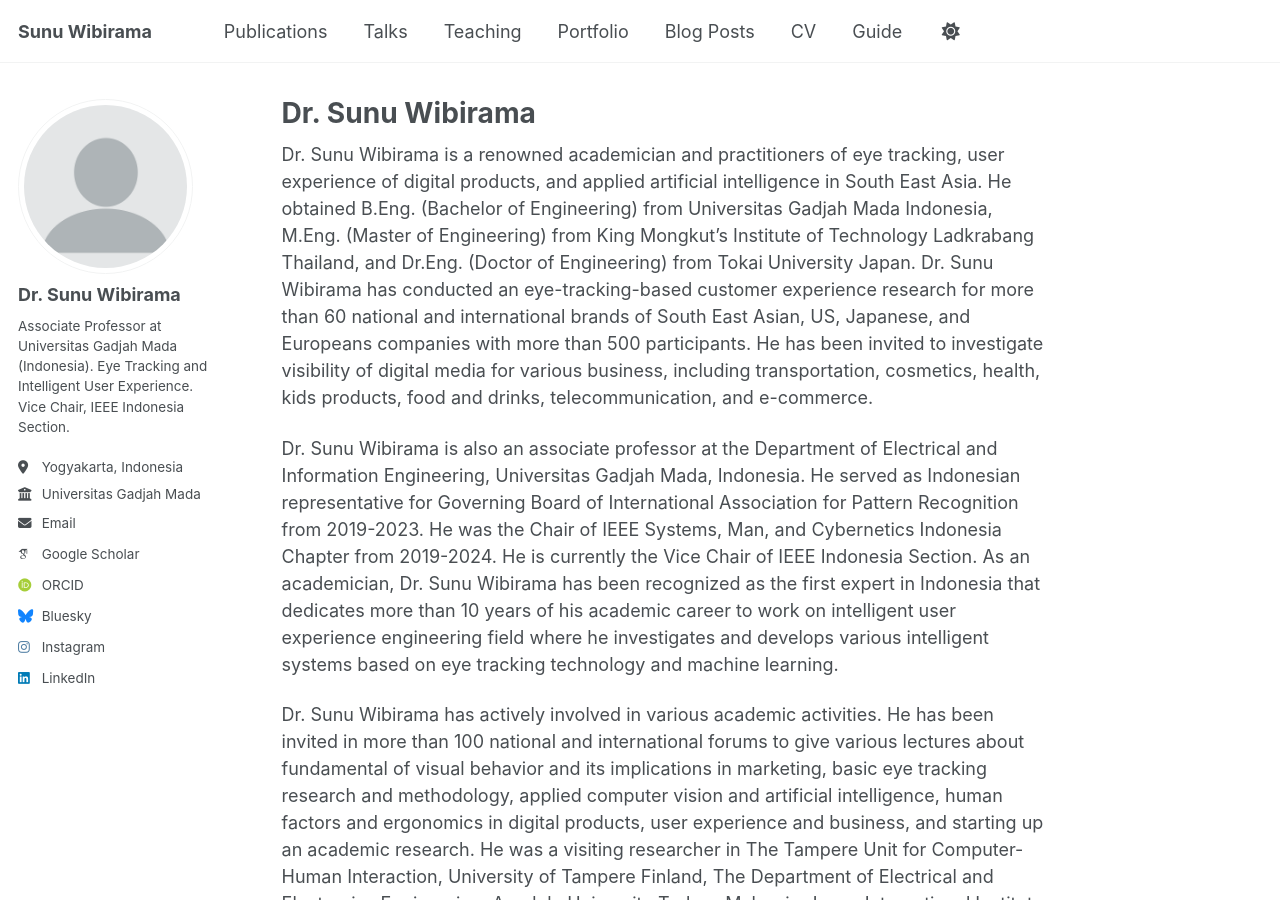
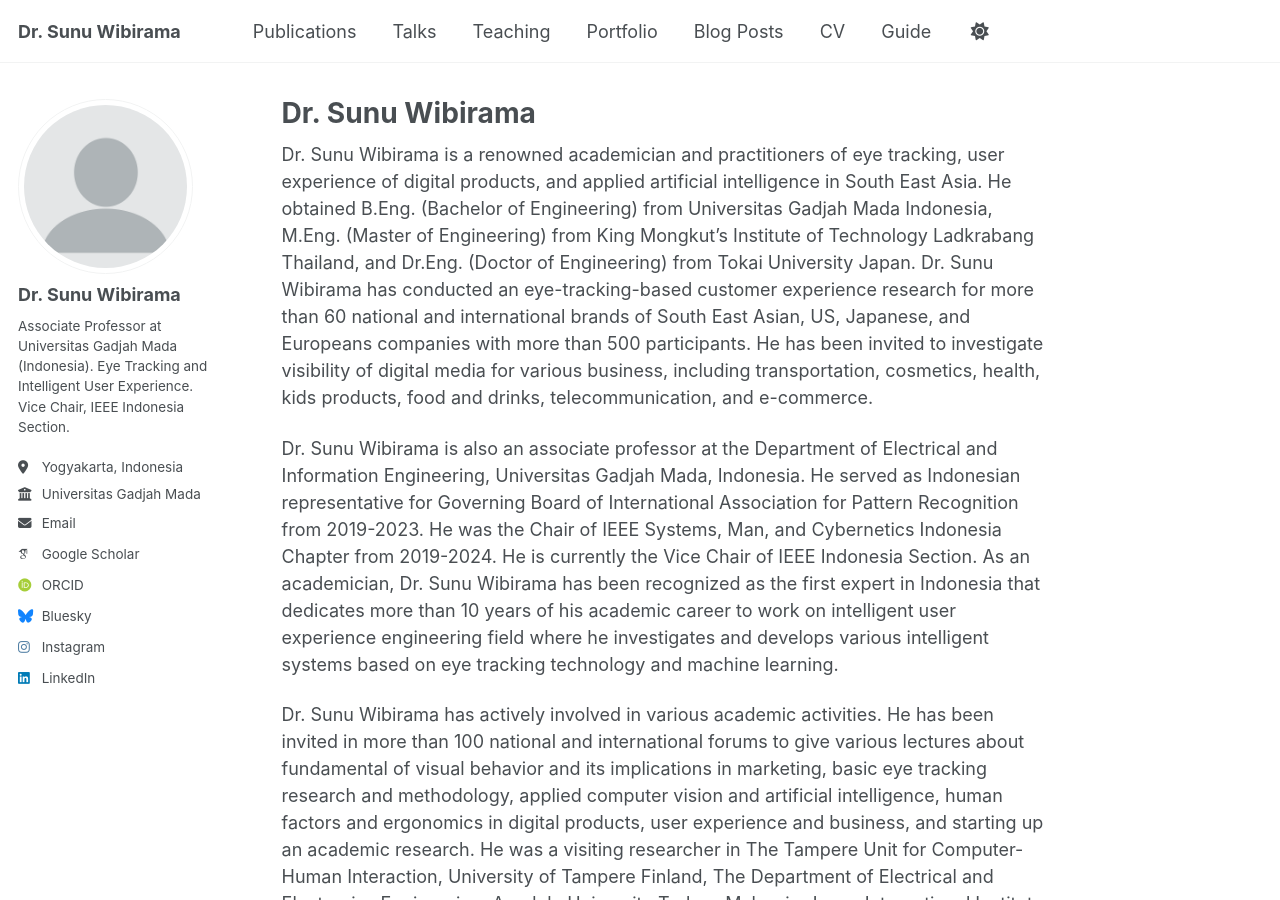
Before and after one commit to wibirama/wibirama.github.io, a Jekyll site: the page built from _pages/about.md, in a window 1280 px wide and 900 px high. Built offline with Jekyll 4.4.1, drawn with Linux system fonts in a browser that asks for light colours; some web fonts are replaced; a script that is not in the unit is left out.

```diff
--- a/_config.yml
+++ b/_config.yml
@@ -9,7 +9,7 @@
 # Basic Site Settings
 locale                   : "en-US"
 site_theme               : "default"
-title                    : "Sunu Wibirama"
+title                    : "Dr. Sunu Wibirama"
 title_separator          : "-"
 name                     : &name "Your Name"
 description              : &description "personal description"
```
